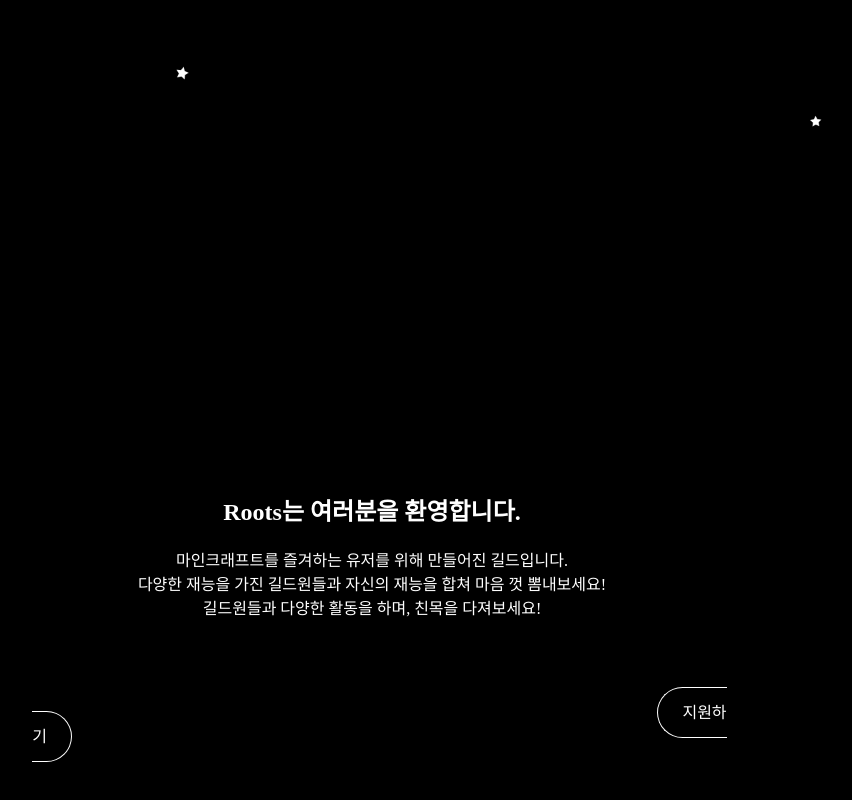
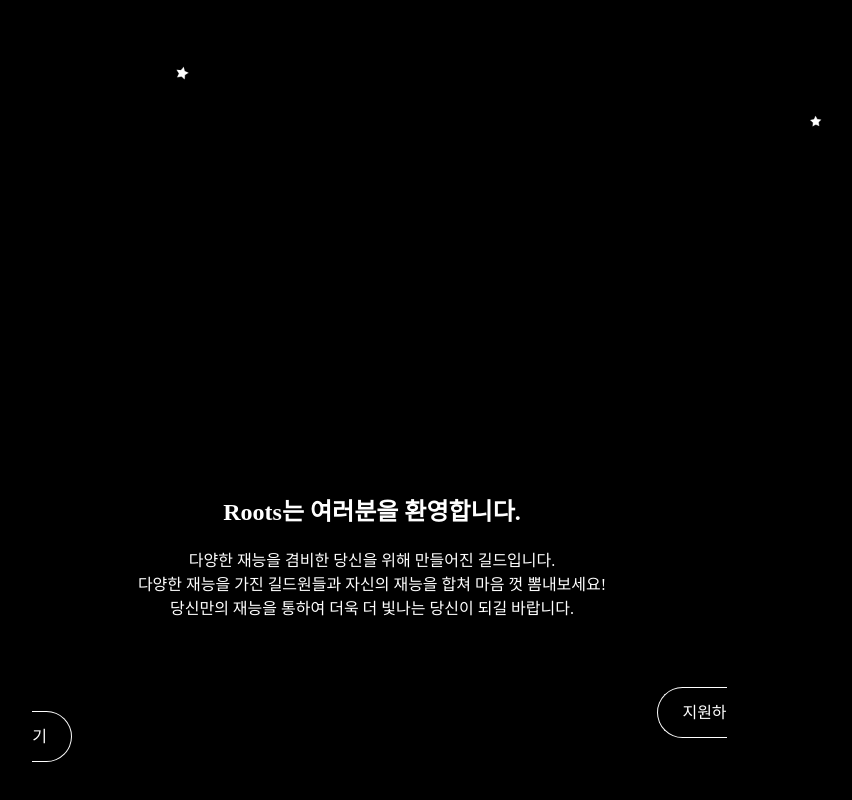
Before and after one commit to kimyunjung0220/roots, a plain HTML site: page index.html in a window 1280 px wide. Shown: the part 520-1320 px from the top of the page, without its empty margins (268-1120 px from the left). Drawn offline with Linux system fonts and the light colour scheme.

Commit message:
Update index.html

```diff
--- a/index.html
+++ b/index.html
@@ -16,10 +16,10 @@
         <div class="textfield">
             <h2>Roots는 여러분을 환영합니다.</h2>
             <a>
-            마인크래프트를 즐겨하는 유저를 위해 만들어진 길드입니다.<br>
+            다양한 재능을 겸비한 당신을 위해 만들어진 길드입니다.<br>
 
             다양한 재능을 가진 길드원들과 자신의 재능을 합쳐 마음 껏 뽐내보세요!<br>
-            길드원들과 다양한 활동을 하며, 친목을 다져보세요!
+            당신만의 재능을 통하여 더욱 더 빛나는 당신이 되길 바랍니다.
             </a>
         </div>
         <div class="supprt-button">
```
